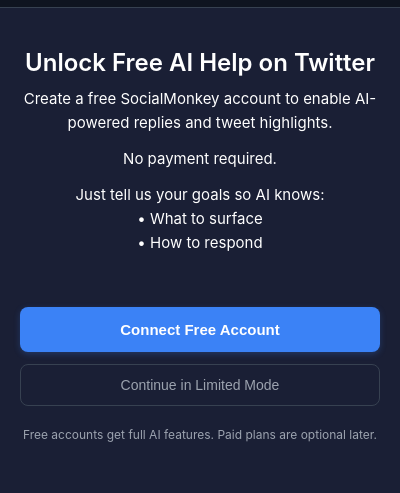
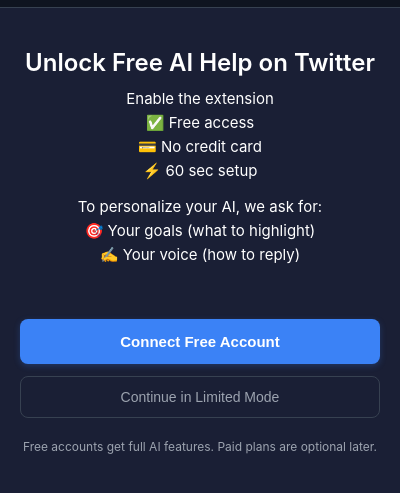
Before and after one commit to hoquet98/SocialMonkey-Extension, a browser extension: page popup.html in a window 400 px wide. Shown: the part 53-546 px from the top of the page. Drawn offline with Linux system fonts and the light colour scheme; files whose address does not match are found by name.

Commit message:
Update popup text with icons and improved visual hierarchy

```diff
--- a/popup.html
+++ b/popup.html
@@ -22,15 +22,15 @@
     <div class="welcome-section">
       <h1>Unlock Free AI Help on Twitter</h1>
       <p class="welcome-description">
-        Create a free SocialMonkey account to enable AI-powered replies and tweet highlights.
+        Enable the extension<br>
+        ✅ Free access<br>
+        💳 No credit card<br>
+        ⚡ 60 sec setup
       </p>
       <p class="welcome-description">
-        No payment required.
-      </p>
-      <p class="welcome-description">
-        Just tell us your goals so AI knows:<br>
-        • What to surface<br>
-        • How to respond
+        To personalize your AI, we ask for:<br>
+        🎯 Your goals (what to highlight)<br>
+        ✍️ Your voice (how to reply)
       </p>
       <br>
       <br>
```
